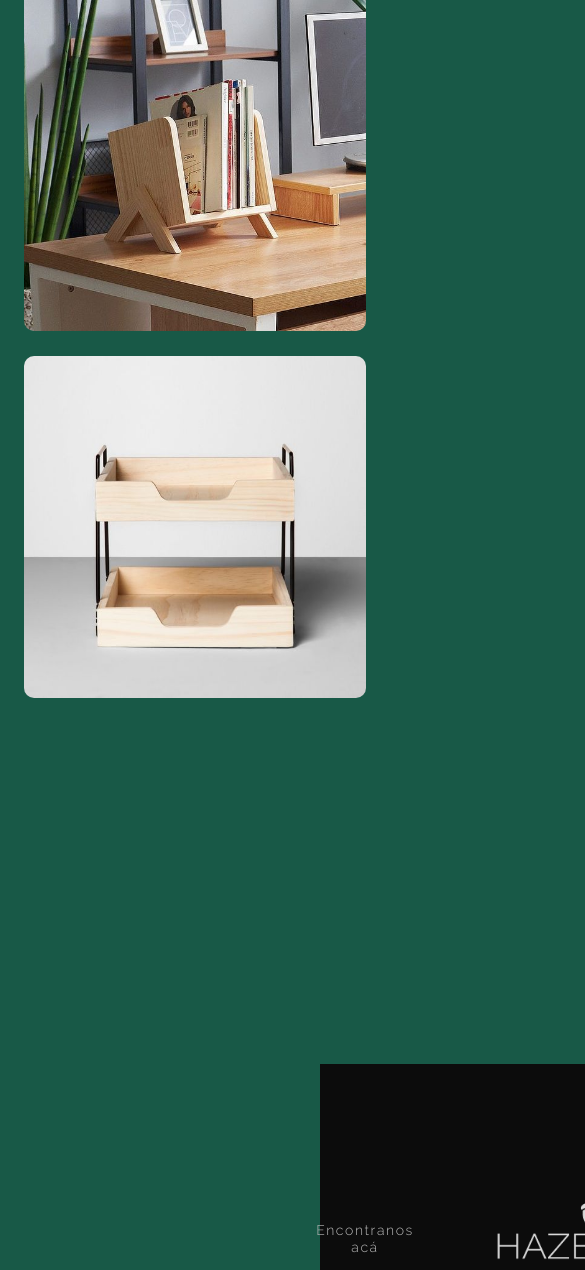
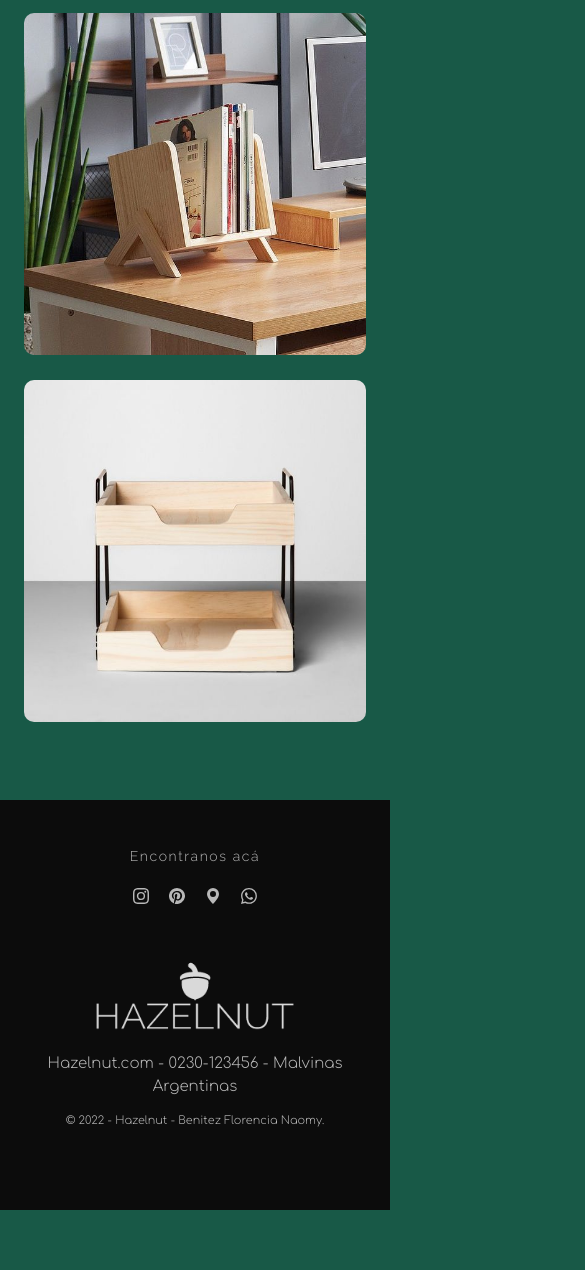
Before and after one commit to BeFlama/hazelnut-page, a plain HTML site: page pages/Galería.html in a window 390 px wide. Shown: the part 730-2000 px from the top of the page, 585 px wide, since content can reach past the window. After the commit the page ends 1940 px from the top, so only its background shows below. Drawn offline with nearby package versions, Linux system fonts and the light colour scheme.

Commit message:
termine mediaquerys en all pages

```diff
--- a/pages/Galería.html
+++ b/pages/Galería.html
@@ -85,7 +85,7 @@
                 </div>
             </div>
         </section>
-    <footer class="footer footer__resp">
+        <footer class="footer footer_resp">
             <div class="footericons">
                     <h4 class="encontranos">Encontranos acá</h4>
                     <a href="https://www.instagram.com/hazelnut_deco/"target="blank" class="icon"><svg xmlns="http://www.w3.org/2000/svg" width="16" height="16" fill="currentColor" class="bi bi-instagram" viewBox="0 0 16 16">
@@ -108,15 +108,14 @@
             </div>
             <div class="listafin">
                 <ul class="ulistafin">
-                    <li><a href="../index.html">Home</a></li>
+                    <li><a href="#">Home</a></li>
                     <li><a href="./Productos.html">Productos</a></li>
                     <li><a href="./Preguntas-frecuentes.html">Preguntas</a></li>
-                    <li><a href="./Galería.html">Galería</a></li>
+                    <li><a href="#">Galería</a></li>
                     <li><a href="./Contactanos.html">Contactanos</a></li>
                 </ul>
             </div>
         </footer>
-    </div>
     <script src="https://cdn.jsdelivr.net/npm/@popperjs/core@2.11.6/dist/umd/popper.min.js" integrity="sha384-oBqDVmMz9ATKxIep9tiCxS/Z9fNfEXiDAYTujMAeBAsjFuCZSmKbSSUnQlmh/jp3" crossorigin="anonymous"></script>
 <script src="https://cdn.jsdelivr.net/npm/bootstrap@5.2.2/dist/js/bootstrap.min.js" integrity="sha384-IDwe1+LCz02ROU9k972gdyvl+AESN10+x7tBKgc9I5HFtuNz0wWnPclzo6p9vxnk" crossorigin="anonymous"></script>
 </body>
--- a/sass/_contactanos.scss
+++ b/sass/_contactanos.scss
@@ -105,6 +105,25 @@
         }
     }
 }
+.footer_resp{
+    display: flex;
+    flex-direction: column;
+    height: auto;
+    margin-top: 2rem;
+    padding: 1rem;
+    .footericons{
+        padding: 0;
+        margin: 2rem 0;
+    }
+    .footerlogo{
+        margin: 0;
+    }
+    .listafin{
+        .ulistafin{
+            display: none;
+        }
+    }
+}
 }
 /* contactanos tablet */
 @media (min-width: 768px) and (max-width: 1023px){
--- a/sass/_faqs.scss
+++ b/sass/_faqs.scss
@@ -73,15 +73,23 @@
             }
         }
     }
-    .footer__resp{
-        margin: 20rem;
-        height: 30%;
-        padding: 5rem;
-        .footerlogo p{
-            text-align: center;
+    .footer_resp{
+        display: flex;
+        flex-direction: column;
+        height: auto;
+        margin-top: 2rem;
+        padding: 1rem;
+        .footericons{
+            padding: 0;
+            margin: 2rem 0;
+        }
+        .footerlogo{
+            margin: 0;
         }
         .listafin{
-            display: none;
+            .ulistafin{
+                display: none;
+            }
         }
     }
 }
--- a/sass/_galeria.scss
+++ b/sass/_galeria.scss
@@ -1,16 +1,15 @@
 @import 'vars';
 
-.footer{
-    @extend .footerVar;
-}
+
 .body__galeria{
     background-color: #185947;
 }
 .box__galeria{
         background-color: #185947;
         text-align: center;
-        border-radius: 0;
-        padding: 5rem;
+        border-radius: 0.5rem;
+        padding: 3rem;
+        margin: 2rem 0;
         color: #fff;
         font-family: 'Raleway', sans-serif;
         h2{
@@ -42,11 +41,33 @@
             }
         }
 }
+.footer{
+    @extend .footerVar;
+}
 
 /* media query pag galeria */
 @media(max-width: 767px){
     .box__galeria{
         border-radius: 0;
+    }
+    .footer_resp{
+        display: flex;
+        flex-direction: column;
+        height: auto;
+        margin-top: 2rem;
+        padding: 1rem;
+        .footericons{
+            padding: 0;
+            margin: 2rem 0;
+        }
+        .footerlogo{
+            margin: 0;
+        }
+        .listafin{
+            .ulistafin{
+                display: none;
+            }
+        }
     }
 }
 
--- a/sass/_mediaqueries.scss
+++ b/sass/_mediaqueries.scss
@@ -2,15 +2,25 @@
 @import 'vars';
 
 /* media home index mobile */
-@media(max-width: 938px){
+@media(max-width: 767px){
     .main{
         display: flex;
         flex-direction: column;
         margin: 0;
         padding: 0;
     }
-
-/* termina nav */
+    .navbar{
+        div{/* collapse navbar */
+            ul{
+                li{
+                    text-align: center;
+                    a{
+                        color: rgb(207, 207, 207);
+                    }
+                }
+            }
+        }
+    }
     .boxhazel{
         display: flex;
         flex-direction: column;
@@ -46,7 +56,6 @@
         flex-direction: column;
         padding: 1rem;
         text-align: center;
-        margin: 1rem;
         .prodder{
             padding: 0;
             width: 90%;
@@ -93,7 +102,7 @@
     }
     .box__galeria{
         padding: 1rem;
-        margin: 0;
+        margin: 2rem 0;
         h2{
             margin: 2rem;
         }
@@ -145,22 +154,32 @@
                 display: none;
             }
         }
-    }}
-    .footer__resp{
-        margin: 20rem;
-        height: 30%;
-        padding: 5rem;
-        .footerlogo p{
-            text-align: center;
-        }
-        .listafin{
+    }
+}
+.footer_resp{
+    display: flex;
+    flex-direction: column;
+    height: auto;
+    margin-top: 2rem;
+    padding: 1rem;
+    .footericons{
+        padding: 0;
+        margin: 2rem 0;
+    }
+    .footerlogo{
+        margin: 0;
+    }
+    .listafin{
+        .ulistafin{
             display: none;
         }
     }
 }
+}
+
 
 /* media query max 1023px - INDEX - tablet */
-@media (min-width: 938px) and (max-width: 1023px){
+@media (min-width: 768px) and (max-width: 1023px){
     .main{
         display: flex;
         flex-direction: column;
--- a/sass/_productos.scss
+++ b/sass/_productos.scss
@@ -152,16 +152,24 @@
             }
         }
     }
-        .footer__resp{
-        height: 400px;
+    .footer_resp{
         display: flex;
-        flex-direction: column-reverse;
-        padding: 0;
-        margin: 0;
-        align-self: end;
-    }
-    .footerlogo p{
-        text-align: center;
+        flex-direction: column;
+        height: auto;
+        margin-top: 2rem;
+        padding: 1rem;
+        .footericons{
+            padding: 0;
+            margin: 2rem 0;
+        }
+        .footerlogo{
+            margin: 0;
+        }
+        .listafin{
+            .ulistafin{
+                display: none;
+            }
+        }
     }
     }
 
--- a/sass/main.scss
+++ b/sass/main.scss
@@ -121,10 +121,9 @@ body{
     flex-direction: column;
     width: 100%;
     height: 40%;
-    background-color: #b8b8b86e;
-    padding: 2rem;
-    margin-top: 5rem;
-    margin-bottom: 5rem;
+    background: #b8b8b86e;
+    padding: 3rem;
+    margin: 5rem 0;
     border-radius: 0.3rem;
     h2{
         font-family: 'Raleway';
@@ -146,45 +145,6 @@ body{
     }
 }
 
-/* BOX GALERIA INDEX */
-.box__galeria{
-    background-color: #185947;
-    border-radius: 0.5rem;
-    text-align: center;
-    margin-top: 5rem;
-    margin-bottom: 5rem;
-    padding: 5rem;
-    color: #fff;
-    font-family: 'Raleway', sans-serif;
-    h2{ //mixin h2
-        font-family: 'Raleway';
-        text-transform: uppercase;
-    }
-    p{
-        @extend .pVar;
-        text-align: center;
-        color: #fff;
-    }
-    .row{
-        display: flex;
-        padding: 5px;
-        flex-wrap: wrap;
-        .column {
-            flex: 25%;
-            padding: 5px;
-            img{
-            width: 100%;
-            border-radius: 20px;
-            margin-top: 5px;
-            padding: 10px;
-            &:hover{
-                opacity: 0.4;
-                box-shadow: #262626;
-            }
-        }
-    }
-}
-}
 
 /* BOX MEDIOS DE PAGO INDEX */
 .iconos__compra{
```
Also changed, not shown: pages/Contactanos.html (+9 -9 lines), pages/Preguntas-frecuentes.html (+2 -2 lines), pages/Productos.html (+4 -4 lines), sass/_vars.scss (line endings or trailing spaces), sass/main.css, 1 other file. Lines whose indentation alone changed are shown as unchanged.
